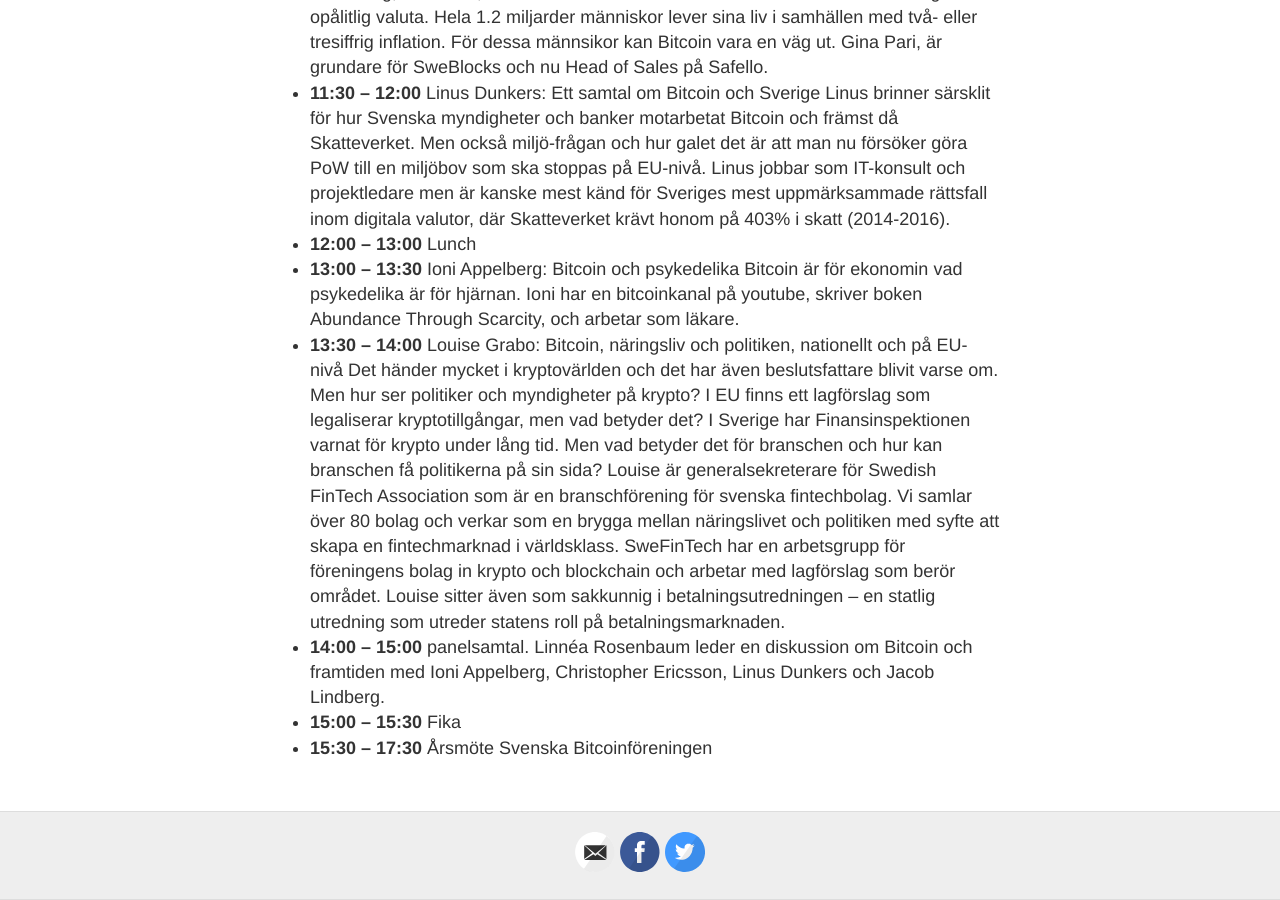
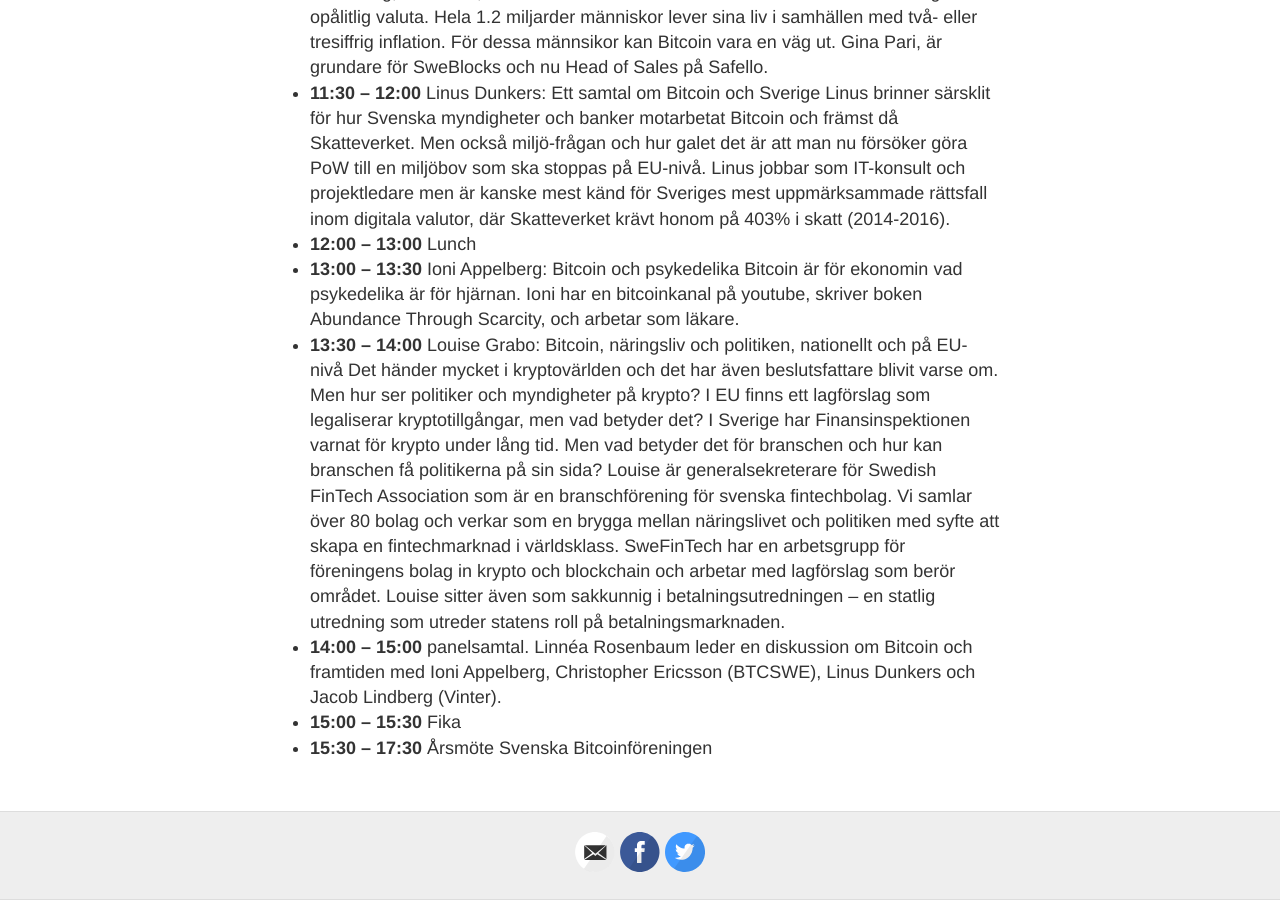
Before and after one commit to bitcoinforeningen/bitcoinforeningen.github.io, a Jekyll site: the page built from symposium2022.md, in a window 1280 px wide and 900 px high, scrolled down 1622 px. Built offline with Jekyll 4.4.1, drawn with Linux system fonts in a browser that asks for light colours.

Commit message:
Update symposium2022.md

```diff
--- a/symposium2022.md
+++ b/symposium2022.md
@@ -35,6 +35,6 @@ Frescativägen 10, hus A
 - __12:00 – 13:00__ Lunch
 - __13:00 – 13:30__ Ioni Appelberg: Bitcoin och psykedelika Bitcoin är för ekonomin vad psykedelika är för hjärnan. Ioni har en bitcoinkanal på youtube, skriver boken Abundance Through Scarcity, och arbetar som läkare.
 - __13:30 – 14:00__ Louise Grabo: Bitcoin, näringsliv och politiken, nationellt och på EU-nivå Det händer mycket i kryptovärlden och det har även beslutsfattare blivit varse om. Men hur ser politiker och myndigheter på krypto? I EU finns ett lagförslag som legaliserar kryptotillgångar, men vad betyder det? I Sverige har Finansinspektionen varnat för krypto under lång tid. Men vad betyder det för branschen och hur kan branschen få politikerna på sin sida? Louise är generalsekreterare för Swedish FinTech Association som är en branschförening för svenska fintechbolag. Vi samlar över 80 bolag och verkar som en brygga mellan näringslivet och politiken med syfte att skapa en fintechmarknad i världsklass. SweFinTech har en arbetsgrupp för föreningens bolag in krypto och blockchain och arbetar med lagförslag som berör området. Louise sitter även som sakkunnig i betalningsutredningen – en statlig utredning som utreder statens roll på betalningsmarknaden.
-- __14:00 – 15:00__ panelsamtal. Linnéa Rosenbaum leder en diskussion om Bitcoin och framtiden med Ioni Appelberg, Christopher Ericsson, Linus Dunkers och  Jacob Lindberg.
+- __14:00 – 15:00__ panelsamtal. Linnéa Rosenbaum leder en diskussion om Bitcoin och framtiden med Ioni Appelberg, Christopher Ericsson (BTCSWE), Linus Dunkers och  Jacob Lindberg (Vinter).
 - __15:00 – 15:30__ Fika
 - __15:30 – 17:30__ Årsmöte Svenska Bitcoinföreningen
```
